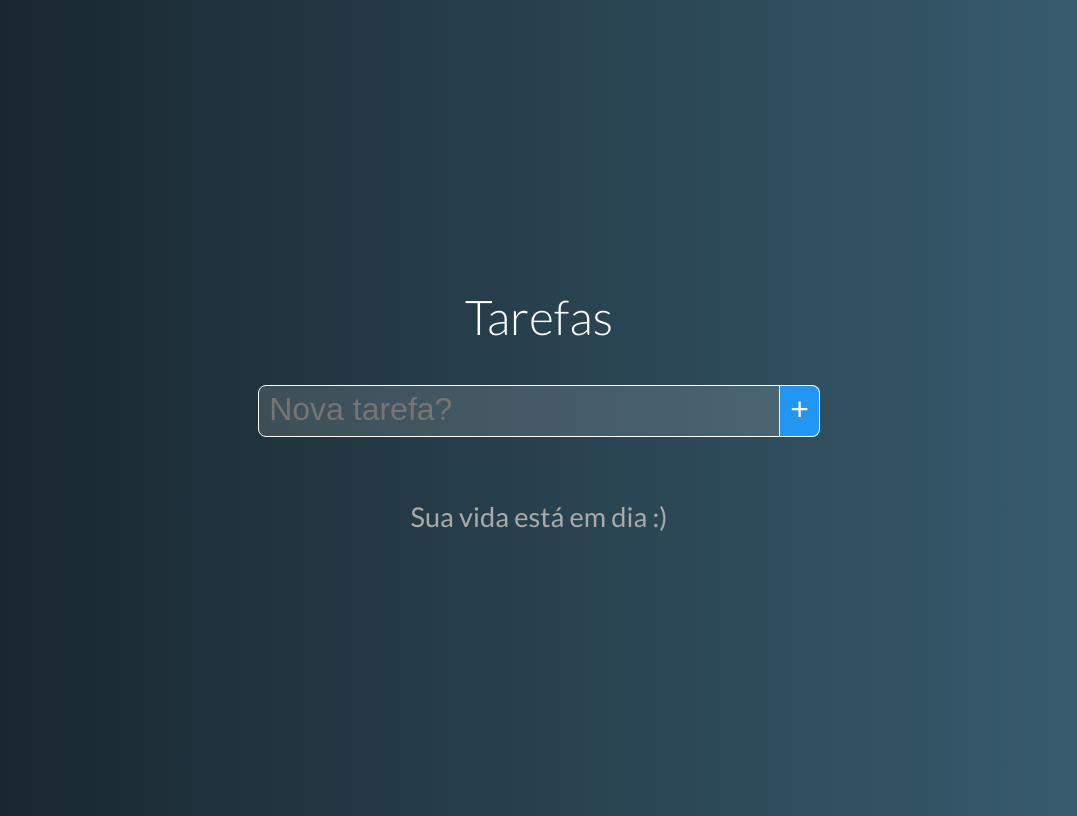
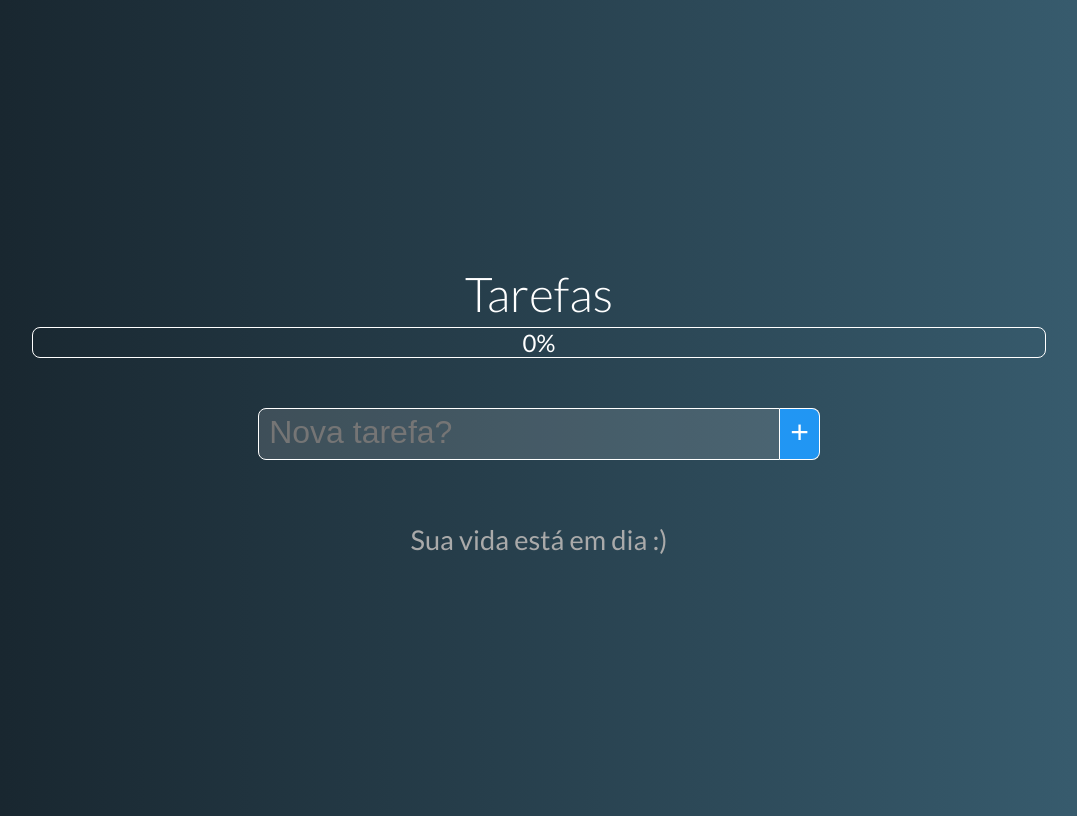
Before and after one commit to rmgimenez/curso-vue-02-tarefas, a Vue app: page / in a window 1280 px wide. Shown: the whole page, without its empty margins (101-1178 px from the left). Built offline with nearby package versions, Linux system fonts and the light colour scheme.

Commit message:
criação da progress bar

```diff
--- a/src/App.vue
+++ b/src/App.vue
@@ -1,6 +1,7 @@
 <template>
 	<div id="app">
 		<h1>Tarefas</h1>
+    <TaskProgress :progress="progress"/>
     <NewTask @taskAdded="addTask"/>
     <TaskGrid @taskDeleted="deleteTask" @taskStateChanged="toggleTaskState" :tasks="tasks"/>
 	</div>
@@ -9,13 +10,21 @@
 <script>
 import TaskGrid from './components/TaskGrid.vue';
 import NewTask from './components/NewTask.vue';
+import TaskProgress from './components/TaskProgress.vue';
 
 export default {
-  components: { TaskGrid, NewTask },
+  components: { TaskProgress, TaskGrid, NewTask },
   data() {
     return {
       tasks: []
     };
+  },
+  computed: {
+    progress() {
+      const total = this.tasks.length;
+      const done = this.tasks.filter(t => !t.pending).length;
+      return Math.round(done / total * 100) || 0;
+    }
   },
   methods: {
     addTask(task) {
--- /dev/null
+++ b/src/components/TaskProgress.vue
@@ -0,0 +1,41 @@
+<template>
+  <div class="tasks-progress">
+    <span class="progress-value">{{ progress }}%</span>
+    <div class="progress-bar" :style="{width: progress + '%'}"></div>
+  </div>
+</template>
+
+<script>
+export default {
+  props: {
+    progress: { type: Number, default: 0 }
+  }
+};
+</script>
+
+<style>
+  .tasks-progress {
+    position: relative;
+    width: 80%;
+    border: 1px solid #fff;
+    color: #fff;
+    border-radius: 8px;
+    margin-bottom: 15px;
+    display: flex;
+    flex-direction: column;
+    align-items: center;
+  }
+
+  .progress-bar {
+    position: absolute;
+    border-radius: 8px;
+    height: 100%;
+    background-color: #4caf50;
+    align-self: flex-start;
+  }
+
+  .progress-value {
+    z-index: 1;
+    font-size: 1.5rem;
+  }
+</style>
```
